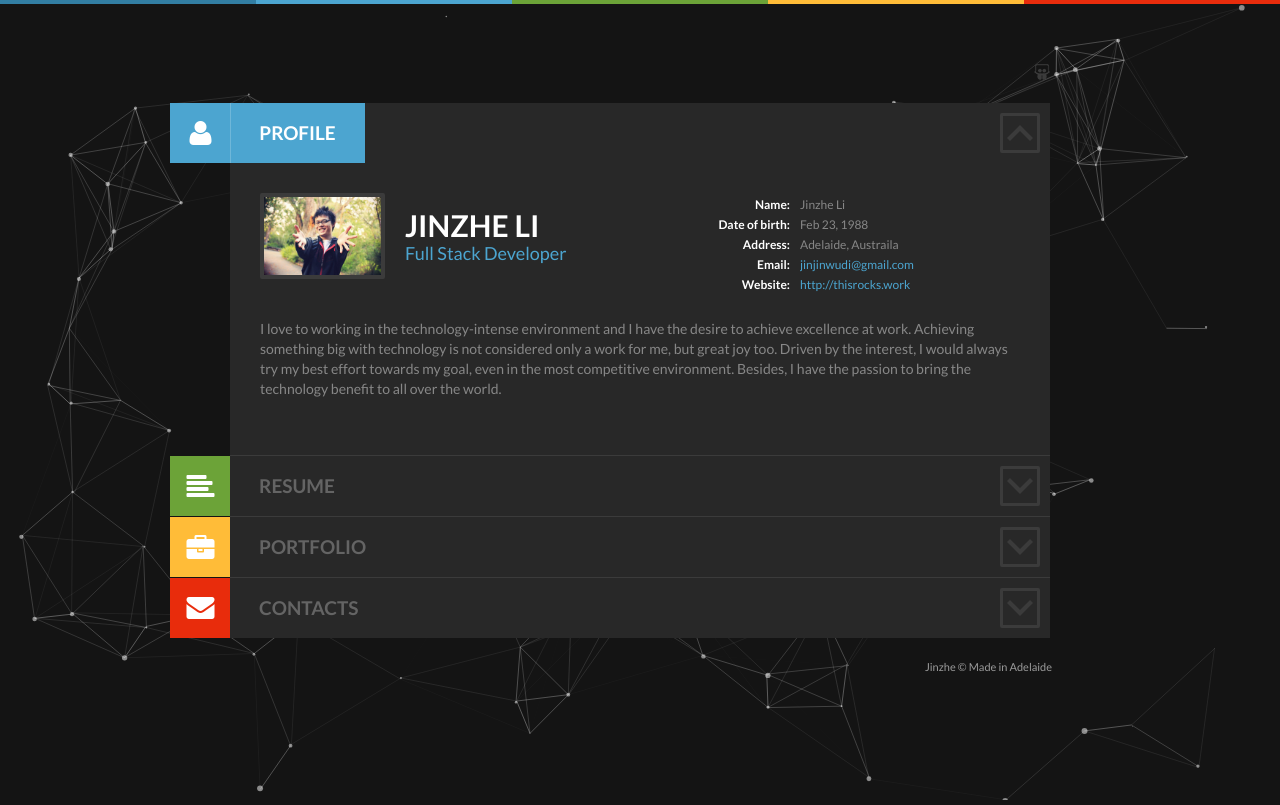
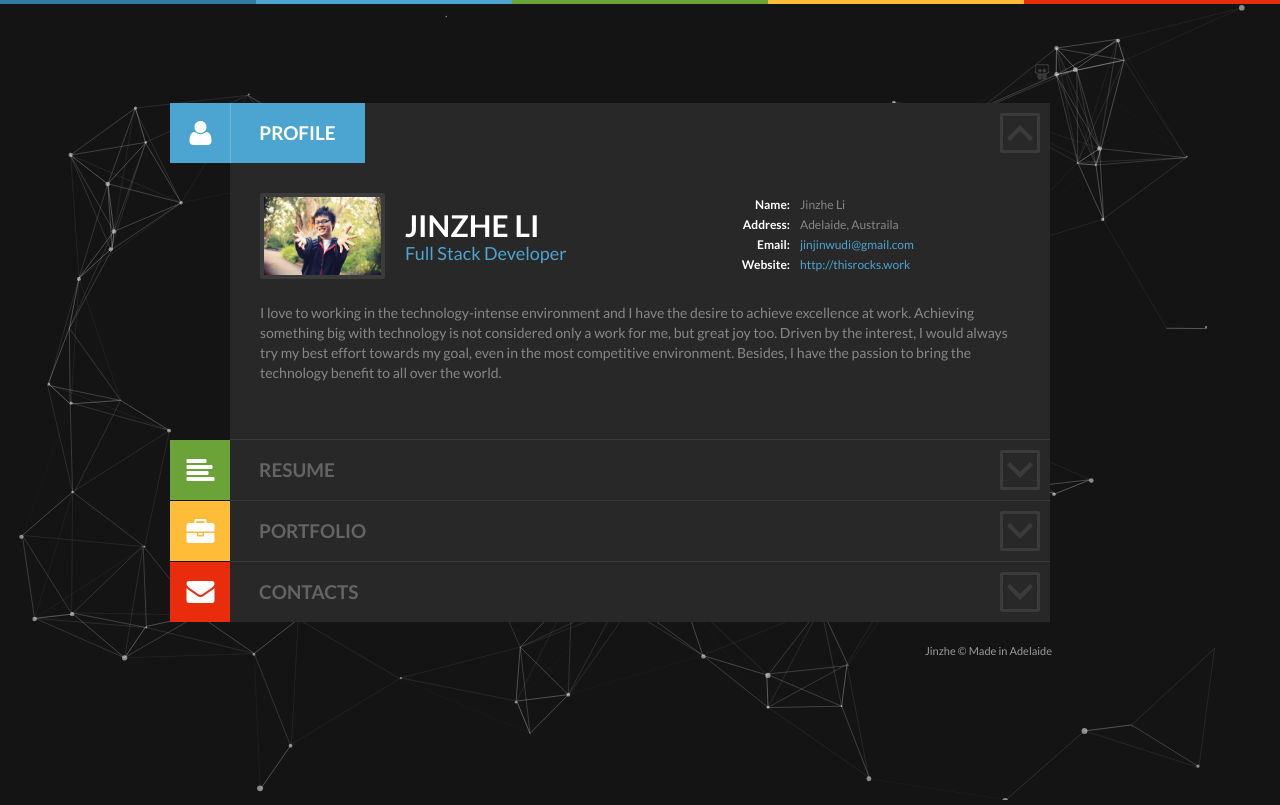
Before and after one commit to bighoho123/resume, a plain HTML site: page public/index.html in a window 1280 px wide. Drawn offline with nearby package versions, Linux system fonts and the light colour scheme; some packages are replaced by stand-ins of ours.

Commit message:
remove dob

```diff
--- a/public/index.html
+++ b/public/index.html
@@ -76,7 +76,6 @@
 </div>
 <div id="profile_data">
 <div class="profile_row name"> <span class="th">Name:</span><span class="td">Jinzhe Li</span> </div>
-<div class="profile_row birth"> <span class="th">Date of birth:</span><span class="td">Feb 23, 1988</span> </div>
 <div class="profile_row address"> <span class="th">Address:</span><span class="td">Adelaide, Austraila</span> </div>
 <div class="profile_row email"> <span class="th">Email:</span><span class="td"><a class="__cf_email__" href='mailto:jinjinwudi@gmail.com'>jinjinwudi@gmail.com</a></span> </div>
 <div class="profile_row website"> <span class="th">Website:</span><span class="td"><a target="_blank" href="http://themeforest.net/user/themerex">http://thisrocks.work</a></span> </div>
```
